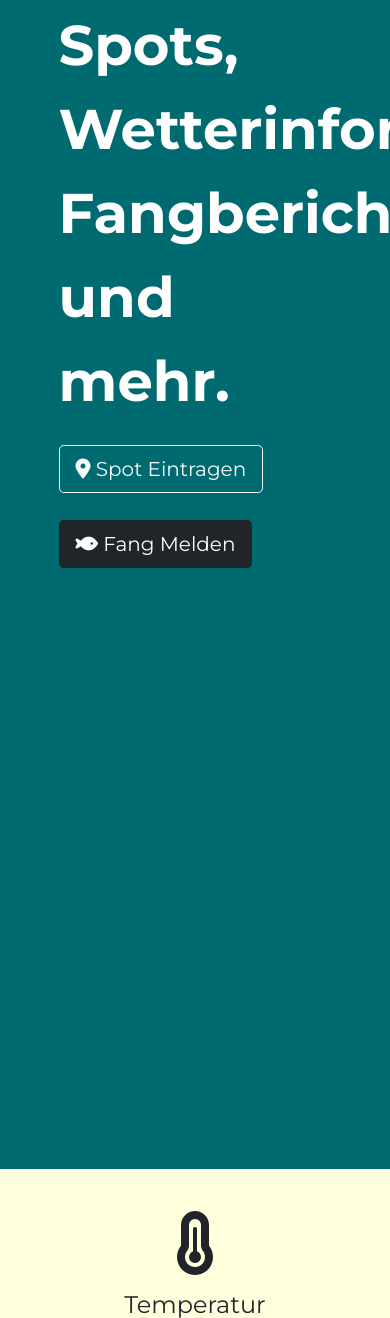
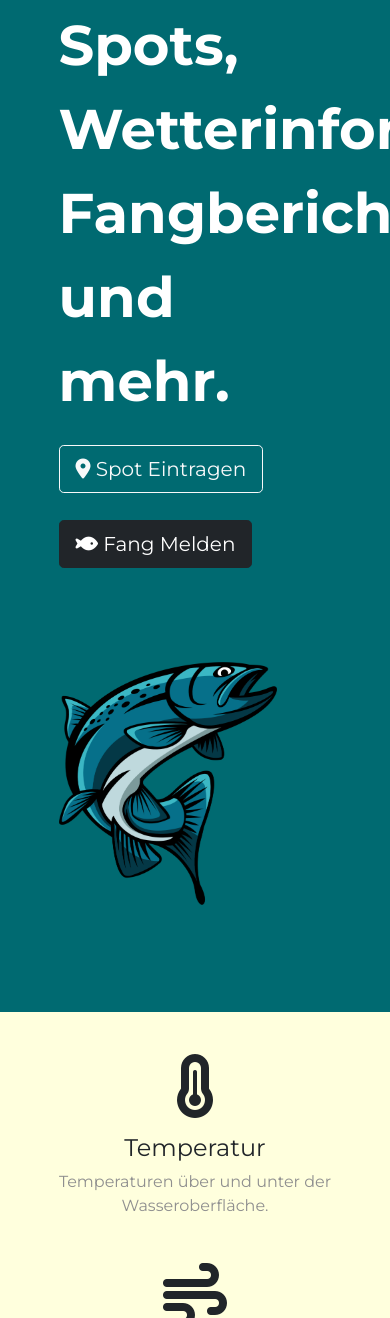
Before and after one commit to MoeBet/loewenhunters_backend, a Flask app: page / in a window 390 px wide; the page is wider, and only the part inside the window is pictured. Shown: the part 182-1500 px from the top of that part. Run offline with Flask 2, Linux system fonts and the light colour scheme; some libraries are stand-ins or nearby versions.

Commit message:
changed CSS

```diff
--- a/static/css/styles.css
+++ b/static/css/styles.css
@@ -90,14 +90,12 @@ p {
   right: 8%;
 }
 
-@media (max-width: 760px){
+@media (max-width: 900px){
 .trout {
   width: 80%;
-  right: 0%;
   transform: rotate(0deg);
   position: static;
   margin: 80px 0;
-  padding: 200px;
 }
 
 #title {
```
